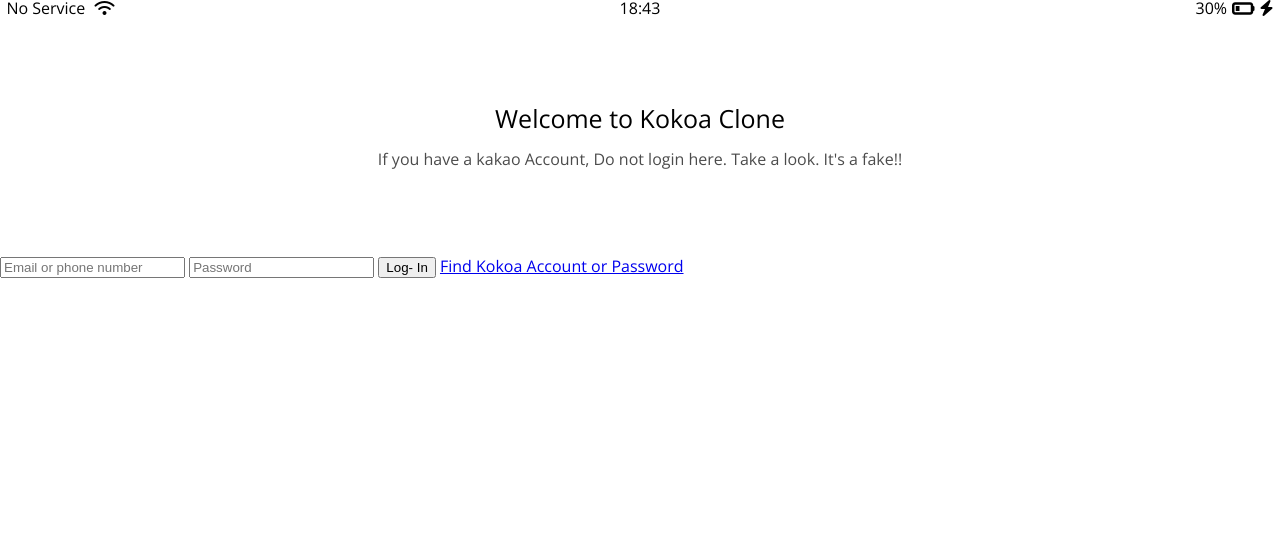
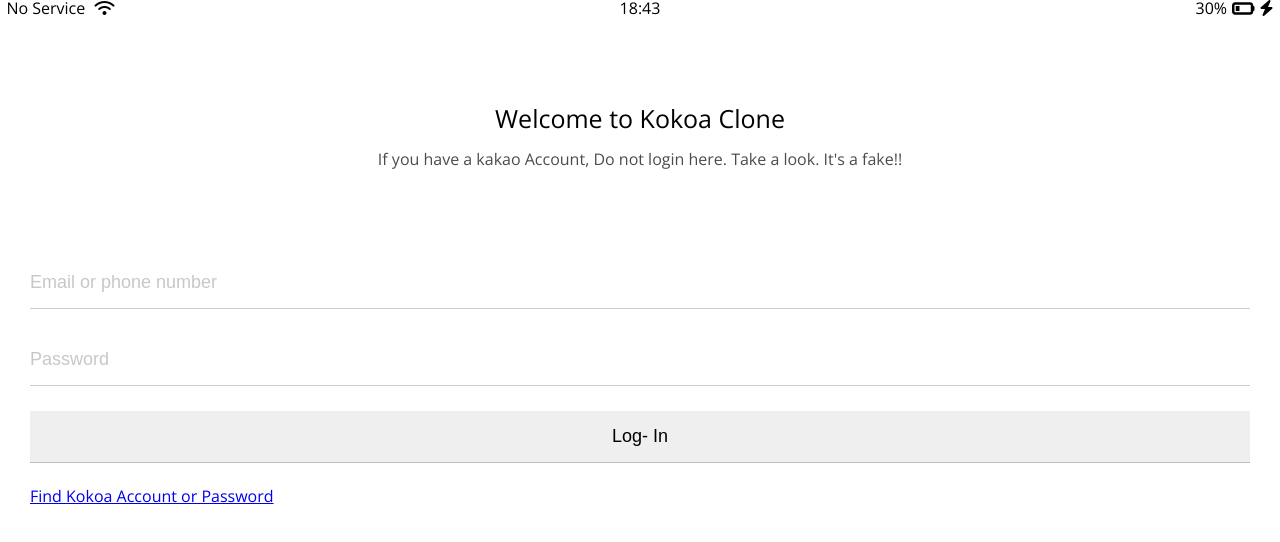
Before and after one commit to Jin294/kokoa-clone-2020, a plain HTML site: page index.html in a window 1280 px wide. Drawn offline with nearby package versions, Linux system fonts and the light colour scheme.

Commit message:
changing form
#6.7 Log In Form part One

```diff
--- a/css/reset.css
+++ b/css/reset.css
@@ -127,3 +127,6 @@ table {
   border-collapse: collapse;
   border-spacing: 0;
 }
+input:focus {
+  outline: none;
+}
--- a/css/style.css
+++ b/css/style.css
@@ -1,5 +1,6 @@
 @import url("https://fonts.googleapis.com/css2?family=Open+Sans:wght@400;600&display=swap");
 @import "reset.css";
+@import "variables.css";
 @import "status-bar.css";
 
 body {
@@ -21,3 +22,23 @@ body {
   width: 60%;
   opacity: 0.7;
 }
+
+#login-form {
+  display: flex;
+  flex-direction: column;
+  margin: 0px 30px;
+}
+#login-form input {
+  border: none;
+  padding: 15px 0px;
+  font-size: 18px;
+  border-bottom: 1px solid rgba(0, 0, 0, 0.2);
+  margin-bottom: 25px;
+  transition: border-color 0.3s ease-in-out;
+}
+#login-form input::placeholder {
+  opacity: 0.4;
+}
+#login-form input:focus {
+  border-color: var(--yellow);
+}
--- /dev/null
+++ b/css/variables.css
@@ -0,0 +1,3 @@
+:root {
+  --yellow: #fae100;
+}
```
